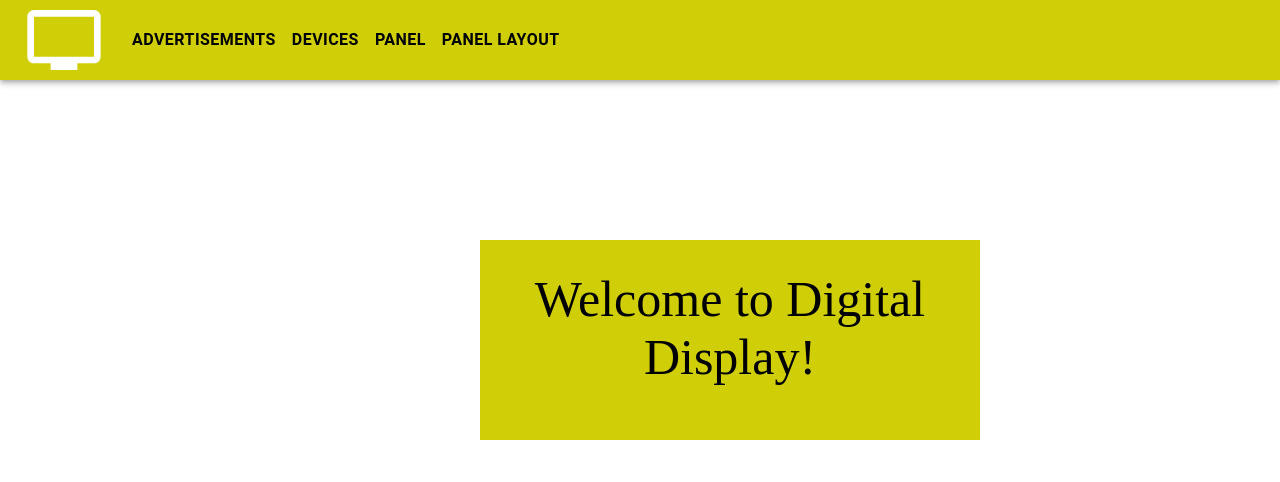
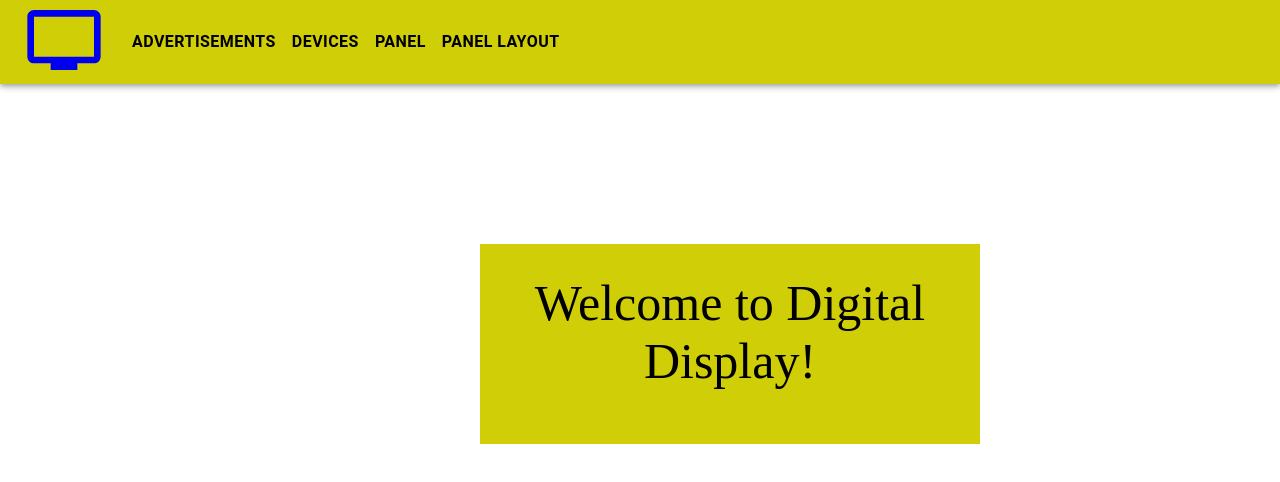
Before and after one commit to LucianaPirlogea/DigitalDisplay, a React (Create React App) app in the folder DigitalDisplay.WEB/: page / in a window 1280 px wide. Shown: the top 482 px of the page. Built offline with nearby package versions, Linux system fonts and the light colour scheme.

Commit message:
add link to home page

```diff
--- a/DigitalDisplay.WEB/src/App.tsx
+++ b/DigitalDisplay.WEB/src/App.tsx
@@ -1,10 +1,19 @@
 import { Outlet } from 'react-router-dom';
 import { Header } from './components';
 import { Home } from './components/Home';
+import { useLocation } from "react-router-dom";
 function App() {
+  const { pathname } = useLocation();
+  if (pathname === '/') {
+    return (
+      <div className="App">
+        <Header /> <Home /><Outlet />
+      </div>
+    );
+  }
   return (
     <div className="App">
-      <Header /> <Home /><Outlet />
+      <Header /> <Outlet />
     </div>
   );
 }
--- a/DigitalDisplay.WEB/src/components/Header.tsx
+++ b/DigitalDisplay.WEB/src/components/Header.tsx
@@ -69,7 +69,10 @@ export const Header: FC = () => {
     <AppBar className="navSettings" position="static">
       <Container maxWidth="xl">
         <Toolbar disableGutters>
-          <TvIcon sx={styleToolBarImg} />
+          <Link style={{ textDecoration: 'none' }} to={''}>
+            <TvIcon sx={styleToolBarImg} />
+          </Link>
+
 
           <Box sx={styleBox}>
             <IconButton
```
